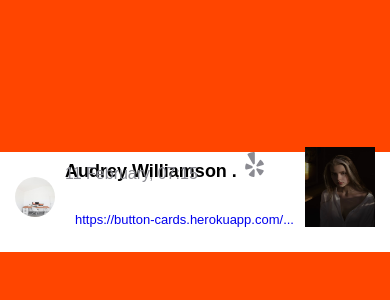
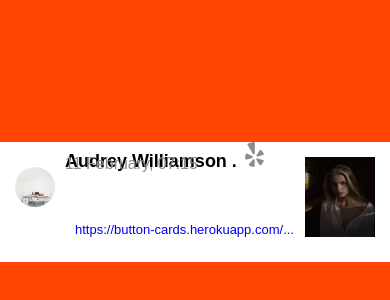
Before and after one commit to Zaibi727/Collection-of-Designs, a React (Create React App) app: page / in a window 390 px wide. Shown: the part 220-520 px from the top of the page. Built offline with nearby package versions, Linux system fonts and the light colour scheme.

Commit message:
Update HomeThree.module.css

```diff
--- a/src/components/HomeScreenThree/HomeThree.module.css
+++ b/src/components/HomeScreenThree/HomeThree.module.css
@@ -113,7 +113,7 @@
     .midimg{
         width: 70px;
         height: 80px;
-        margin-top: 0px;
+        margin-top: 20px;
     }
 
 
```
